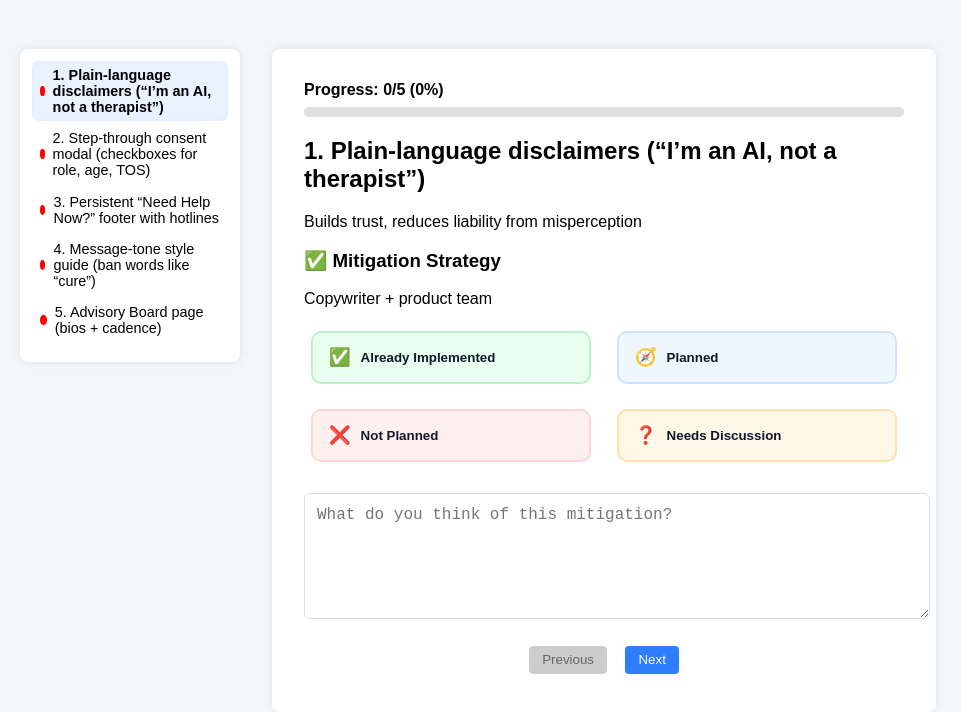
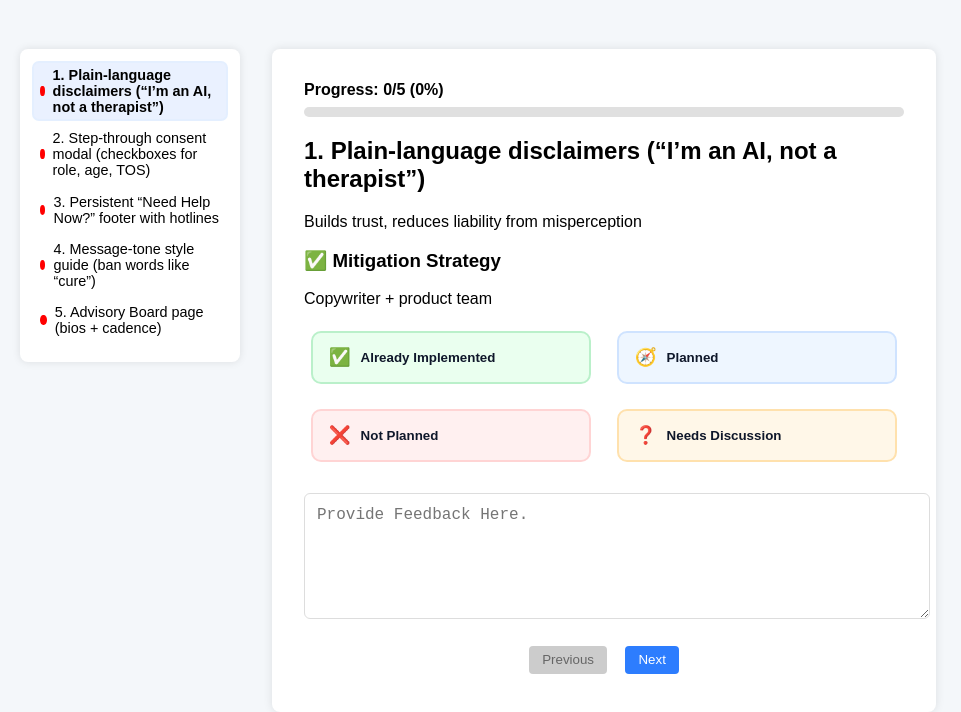
Before and after one commit to nickmalloy-interlocksystems/Risk-Dashboard, a plain HTML site: page index.html in a window 1280 px wide. Shown: the part 188-900 px from the top of the page, without its empty margins (162-1123 px from the left). Drawn offline with Linux system fonts and the light colour scheme.

Commit message:
Update feedback block with "Provide Feedback Here."

```diff
--- a/index.html
+++ b/index.html
@@ -37,7 +37,7 @@
 <!-- Status selector -->
 <div id="status-group" class="status-group"></div>
 
-      <textarea id="feedback" placeholder="What do you think of this mitigation?"></textarea>
+      <textarea id="feedback" placeholder="Provide Feedback Here."></textarea>
 
       <div class="nav-buttons">
         <button id="prev-btn">Previous</button>
```
